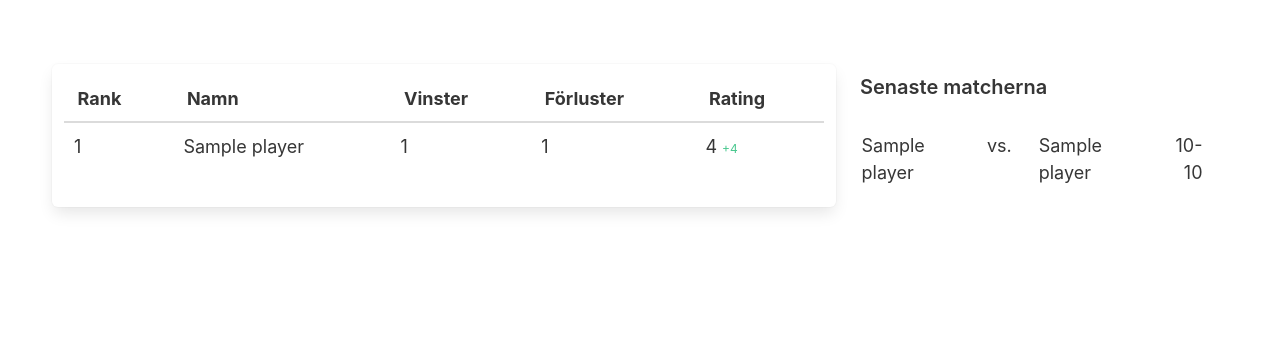
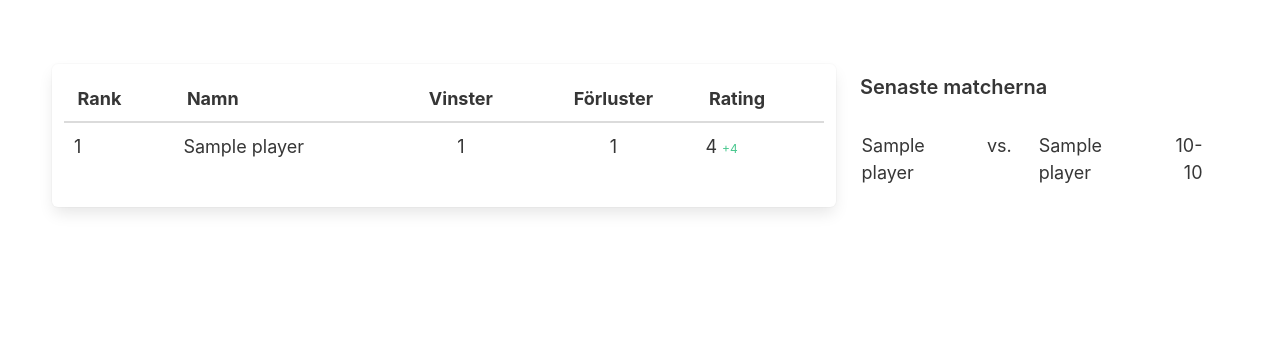
Before and after one commit to Ubiquitous-X/elo-rating, a Flask app: page / in a window 1280 px wide. Shown: the part 80-432 px from the top of the page. Run offline with Flask 3, Linux system fonts and the light colour scheme; tables that the repository leaves empty hold one stand-in row (values such as "Sample post").

Commit message:
center table

```diff
--- a/templates/partials/_players.html
+++ b/templates/partials/_players.html
@@ -3,8 +3,8 @@
     <tr>
       <th>Rank</th>
       <th>Namn</th>
-      <th>Vinster</th>
-      <th>Förluster</th>
+      <th class="has-text-centered">Vinster</th>
+      <th class="has-text-centered">Förluster</th>
       <th>Rating</th>
     </tr>
   </thead>
@@ -13,8 +13,8 @@
       <tr data-href="{{ url_for('player_detail', player_slug=player.slug) }}">
         <td>{{ loop.index }}</td>
         <td>{{ player.name }}</a></td>
-        <td>{{ player.wins }}</td>
-        <td>{{ player.losses }}</td>
+        <td class="has-text-centered">{{ player.wins }}</td>
+        <td class="has-text-centered">{{ player.losses }}</td>
         <td>{{ player.rating|round|int }}
           {% if player.latest_rating_change < 0 %}
           <span class="has-text-danger is-size-7">{{ player.latest_rating_change|round|int }}</span>
--- a/templates/results.html
+++ b/templates/results.html
@@ -11,7 +11,7 @@
           <th>Spelare 2</th>
           <th>Poäng</th>
           <th>Vinnare</th>
-          <th>Radera</th>
+          <th class="has-text-centered">Radera</th>
         </tr>
       </thead>
       <tbody>
@@ -23,7 +23,7 @@
           <td style="color: {% if result.winner == result.player1 %}green{% else %} {% if result.winner == result.player2 %}red{% endif %} {% endif %};">
             {{ result.player1_score }} - <span style="color: {% if result.winner == result.player2 %}green{% else %}red{% endif %};">{{ result.player2_score }}</span></td>
           <td style="color: green">{{ result.winner }}</td>
-          <td>
+          <td class="has-text-centered">
             <form action="{{ url_for('delete_result', result_id=result.id) }}" method="POST"
               onsubmit="return confirm('VARNING!\n\nÄven om ett resultat raderas så backas inte ratingen från den matchen. Vill du radera resultatet?')">
               <input type="hidden" name="_method" value="DELETE">
```
